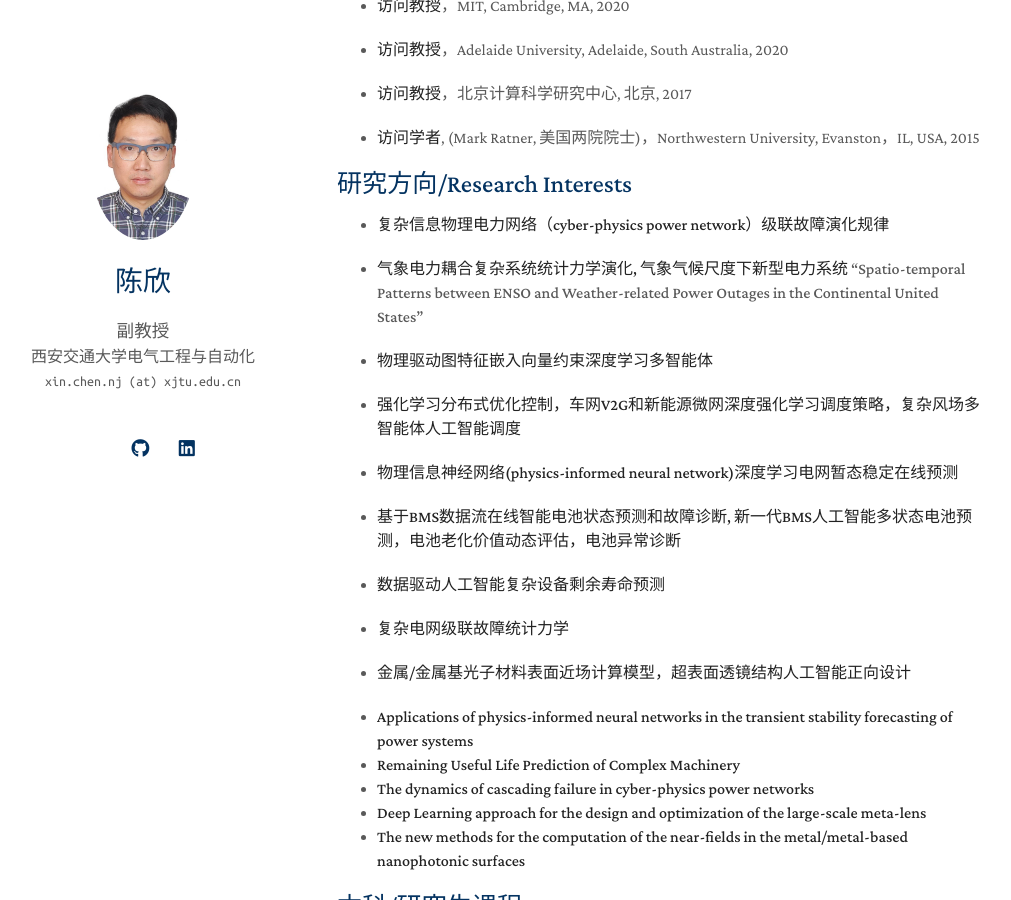
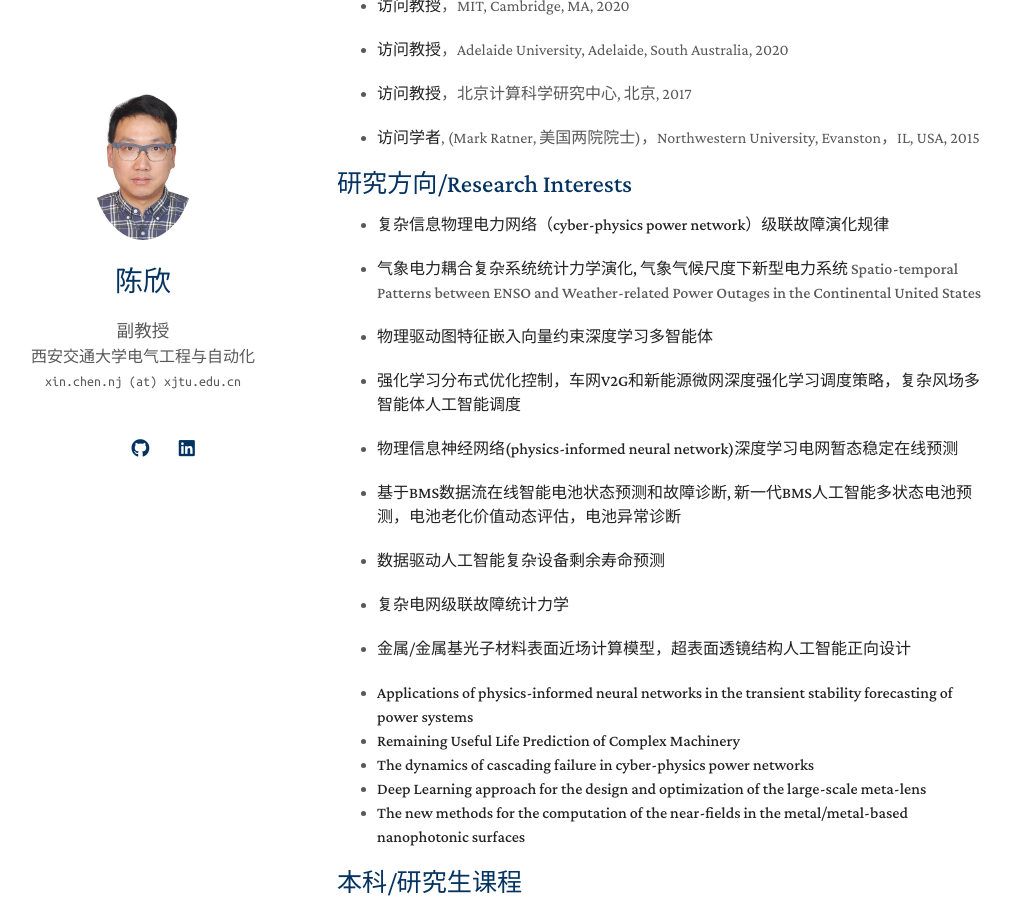
Before and after one commit to IntelligentEnergy/IntelligentEnergy.github.io, a Jekyll site: the page built from index.md, in a window 1280 px wide and 900 px high, scrolled down 512 px. Shown: the whole window, without its empty margins (133-1144 px from the left). Built offline with Jekyll 4.4.1, drawn with Linux system fonts in a browser that asks for light colours; nearby versions of some CDN libraries; a style sheet for code colours, icons or effects is not loaded; our own code applies the rules of GitHub Pages for plain Markdown files.

```diff
--- a/index.md
+++ b/index.md
@@ -36,7 +36,7 @@ layout: homepage
 
 - **复杂信息物理电力网络（cyber-physics power network）级联故障演化规律**
 
-- **气象电力耦合复杂系统统计力学演化, 气象气候尺度下新型电力系统 <a href="https://arxiv.org/abs/2406.14474"><autocolor>“Spatio-temporal Patterns between ENSO and Weather-related Power Outages in the Continental United States”</autocolor></a>**
+- **气象电力耦合复杂系统统计力学演化, 气象气候尺度下新型电力系统 <a href="https://arxiv.org/abs/2406.14474"><autocolor>Spatio-temporal Patterns between ENSO and Weather-related Power Outages in the Continental United States</autocolor></a>**
 
 - **物理驱动图特征嵌入向量约束深度学习多智能体**
 
```
